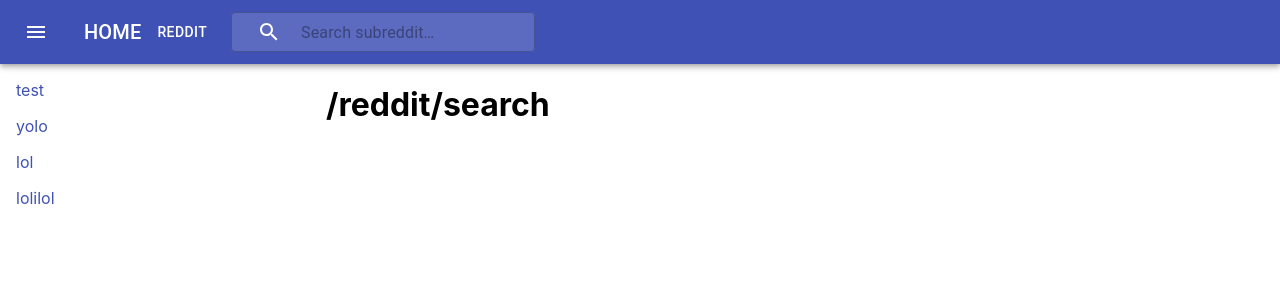
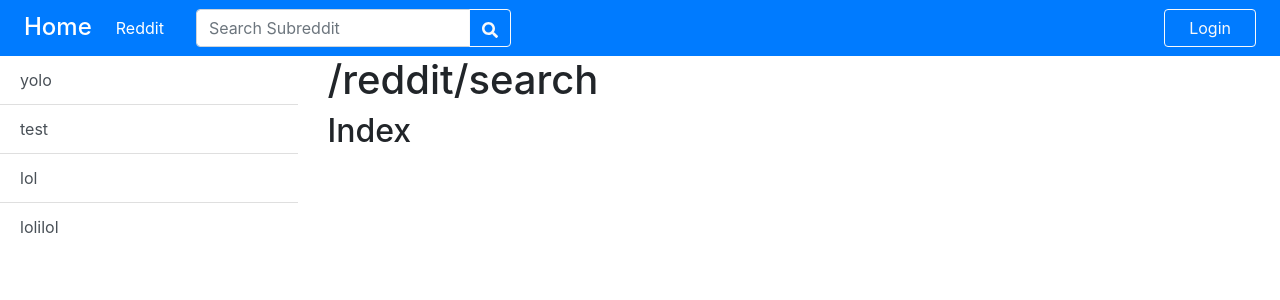
Before and after one commit to BOISSARD/test-next-graphql, a Next.js app in the folder app/: page /reddit/search in a window 1280 px wide. Shown: the top 300 px of the page. Built offline with nearby package versions, Linux system fonts and the light colour scheme.

Commit message:
Rechangement vers bootstrap + routing dynamique en cours

```diff
--- a/app/components/master.js
+++ b/app/components/master.js
@@ -1,28 +1,22 @@
-
 import Link from 'next/link'
 
-import List from '@material-ui/core/List';
-import ListItem from '@material-ui/core/ListItem';
-import LinkUI from '@material-ui/core/Link';
+import ListGroup from 'react-bootstrap/ListGroup'
 
 export default class Master extends React.Component {
 
     constructor(props) {
-      super(props);
-      this.list = props.list
-      //console.log("Master", this.list)
+        super(props);
+        this.list = props.list
+        //console.log("Master", this.list)
     }
 
     render() {
         return (
-            <div>
-                <List>
-                    <ListItem><Link href="/reddit/r/test"><LinkUI href="">test</LinkUI></Link></ListItem>
-                    <ListItem><Link href="/reddit/r/yolo"><LinkUI href="">yolo</LinkUI></Link></ListItem>
-                    <ListItem><Link href="/reddit/r/lol"><LinkUI href="">lol</LinkUI></Link></ListItem>
-                    <ListItem><Link href="/reddit/r/lolilol"><LinkUI href="">lolilol</LinkUI></Link></ListItem>
-                </List>
-            </div>
+            <ListGroup variant="flush"  className="bg-light sidebar">
+                {this.list.map(item => (
+                    <Link href={`/reddit/r/${item}`} key={item}><ListGroup.Item action >{item}</ListGroup.Item></Link>
+                ))}
+            </ListGroup>
         )
     }
 
--- a/app/layout/reddit.js
+++ b/app/layout/reddit.js
@@ -1,40 +1,21 @@
 import Master from "../components/master";
 
-import { makeStyles } from '@material-ui/core/styles';
-import Drawer from '@material-ui/core/Drawer';
-import Grid from '@material-ui/core/Grid';
-import Box from '@material-ui/core/Box';
-import Container from '@material-ui/core/Container';
+import Row from 'react-bootstrap/Row'
+import Col from 'react-bootstrap/Col'
 
 export default class RedditLayout extends React.Component {
 
 	constructor(props) {
 		super(props);
 		this.children = props.children
-		this.list = ["yolo", "test"]
-		this.classes = makeStyles((theme) => ({
-			drawer: {
-			  width: 240,
-			  flexShrink: 0,
-			  marginTop: 100,
-			},
-			drawerPaper: {
-			  width: 240,
-			},
-			content: {
-			  flexGrow: 1,
-			  padding: theme.spacing(3),
-			},
-			center: {
-				textAlign: 'center',
-			}
-		}));
+		this.list = ["yolo", "test", "lol", "lolilol"]
 	}
 
 	render() {
 		return (
-			<div className="bg-white antialiased">
-				<Grid container spacing={3}>
+			<div className="container-fluid myContainer">
+				<Row className="heigh100">
+					{/* <Grid container spacing={3}>
 						<Grid item xs={3}>
 							<Master list={this.list} />
 						</Grid>
@@ -43,7 +24,7 @@ export default class RedditLayout extends React.Component {
 								{this.children}
 							</Box >
 						</Grid>
-				</Grid>
+					</Grid> */}
 
 					{/* <Drawer
 						className={this.classes.drawer}
@@ -55,7 +36,24 @@ export default class RedditLayout extends React.Component {
 					<main className={this.classes.content}>
 						{this.children}
 					</main> */}
+					<Col xs={4} md={3} ><Master list={this.list} /></Col>
+					<Col>{this.children}</Col>
 
+				</Row>
+
+			<style jsx>{`
+				.myContainer {
+					height: calc(100vh - 60px);
+					width: 100%;
+					display: flex;
+					flex-direction: column;
+					margin: 0;
+					padding: 0;
+				}
+				.heigh100 {
+					height: 100vh;
+				}
+			`}</style>
 			</div>
 		)
 	}
--- /dev/null
+++ b/app/layout/search.js
@@ -0,0 +1,30 @@
+import RedditLayout from './reddit'
+
+import Router from 'next/router'
+
+export default class SearchLayout extends React.Component {
+
+    static async getInitialProps({query}) {
+        return query
+    }
+
+    constructor(props) {
+        super(props);
+        this.children = props.children
+        this.state = {
+            subreddit: props.subreddit
+        }
+        console.log("SearchLayout", props, this.state)
+    }
+
+    render() {
+        return (
+            <RedditLayout>
+                <h1 className="title">
+                    /reddit/search
+                </h1>
+                {this.children}
+            </RedditLayout>
+        )
+    }
+}
--- a/app/pages/_app.js
+++ b/app/pages/_app.js
@@ -1,40 +1,46 @@
 import Head from 'next/head'
 import Link from 'next/link'
+// import Router from 'next/router'
+import { useRouter } from 'next/router'
 
-import { fade, makeStyles } from '@material-ui/core/styles';
-import AppBar from '@material-ui/core/AppBar';
-import Toolbar from '@material-ui/core/Toolbar';
-import Typography from '@material-ui/core/Typography';
-import Button from '@material-ui/core/Button';
-import IconButton from '@material-ui/core/IconButton';
-import MenuIcon from '@material-ui/icons/Menu';
-import SearchIcon from '@material-ui/icons/Search';
-import TextField from '@material-ui/core/TextField';
-import InputAdornment from '@material-ui/core/InputAdornment';
+// import { useHistory, withRouter } from 'react-router-dom';
 
-const useStyles = makeStyles((theme) => ({
-    grow: {
-        flexGrow: 1,
-    },
-    menuButton: {
-        marginRight: theme.spacing(2),
-    },
-    search: {
-        backgroundColor: fade(theme.palette.common.white, 0.15),
-        borderColor: 'white',
-        borderRadius: theme.shape.borderRadius,
-        marginRight: theme.spacing(2),
-        marginLeft: theme.spacing(2),
-        color: 'white'
-    },
-    searchIcon: {
-        color: 'white'
+import 'bootstrap/dist/css/bootstrap.css';
+
+import Navbar from 'react-bootstrap/Navbar'
+import Nav from 'react-bootstrap/Nav'
+import Form from 'react-bootstrap/Form'
+import Button from 'react-bootstrap/Button'
+import InputGroup from 'react-bootstrap/InputGroup'
+
+import { FaSearch } from 'react-icons/fa';
+
+var state = { subreddit: null }
+
+// class MyApp extends React.Component {
+// export default class MyApp extends React.Component {
+export default function MyApp({Component, pageProps}) {
+
+    /*constructor(props) {
+        super(props);
+        console.log("MyApp", props)
+        this.component = props.Component
+        this.pageProps = props.pageProps
+        this.state = { subreddit: null }
+        this.handleSubmit = this.handleSubmit.bind(this);
+    }*/
+    const router = useRouter()
+
+    function handleSubmit(event) {
+        console.log("handleSubmit", event, state);
+        event.preventDefault();
+        //let history = useHistory();
+        //Router.push('/reddit/search')
+        // router.push('/reddit/search')
+        router.push(`/reddit/search/${!!state.subreddit? state.subreddit : ""}`)
     }
-}));
 
-export default function MyApp({ Component, pageProps }) {
-    const classes = useStyles();
-
+    //render() {
         return (
             <>
                 <Head>
@@ -42,35 +48,26 @@ export default function MyApp({ Component, pageProps }) {
                     <link rel="icon" href="/logo.jpg" />
                 </Head>
 
-            <AppBar position="static">
-                <Toolbar>
-                    <IconButton
-                        edge="start"
-                        className={classes.menuButton}
-                        color="inherit"
-                    >
-                        <MenuIcon />
-                    </IconButton>
-                    <Link href="/"><Button color="inherit"><Typography variant="h6" noWrap>Home</Typography></Button></Link>
-                    <Link href="/reddit"><Button color="inherit">Reddit</Button></Link>
-                    <form>
-                        <TextField
-                            variant="outlined"
-                            placeholder="Search subreddit…"
-                            size="small"
-                            className={classes.search}
-                            InputProps={{
-                                startAdornment: (
-                                    <InputAdornment position="start">
-                                        <Link href="/reddit/search"><IconButton className={classes.searchIcon}><SearchIcon /></IconButton></Link>
-                                    </InputAdornment>
-                                ),
-                            }}
-                        />
+                <Navbar bg="primary">
+                    <Navbar.Brand className="ml-2"><Link href="/"><a className="h4 text-white">Home</a></Link></Navbar.Brand>
+                    <Navbar.Toggle aria-controls="basic-navbar-nav" />
+                    <Nav className="mr-4">
+                    <Nav.Link ><Link href="/reddit"><span className="btn-link text-white">Reddit</span></Link></Nav.Link>
+                    </Nav>
+                    {/* <form className="mr-auto" onSubmit={this.handleSubmit}> */}
+                    <form className="mr-auto" onSubmit={handleSubmit}>
+                            <InputGroup>
+                                {/* <Form.Control placeholder="Search Subreddit" type="text" onChange={event => this.state.subreddit = event.target.value}/> */}
+                                <Form.Control placeholder="Search Subreddit" type="text" onChange={event => state.subreddit = event.target.value}/>
+                                <InputGroup.Append>
+                                    <Button variant="outline-light" type="submit"><FaSearch /></Button>
+                                </InputGroup.Append>
+                            </InputGroup>
                     </form>
-                </Toolbar>
-            </AppBar>
+                    <Link href="/login"><Button variant="outline-light" className="mr-2 px-4">Login</Button></Link>
+                </Navbar>
 
+                {/* <this.component {...this.pageProps} /> */}
                 <Component {...pageProps} />
 
                 <style jsx global>{`
@@ -89,4 +86,7 @@ export default function MyApp({ Component, pageProps }) {
             `}</style>
             </>
         )
+    //}
 }
+
+// export default withRouter(MyApp);
--- a/app/pages/reddit/index.js
+++ b/app/pages/reddit/index.js
@@ -1,7 +1,7 @@
 import RedditLayout from '../../layout/reddit'
 import Link from 'next/link'
 
-export default function Home() {
+export default function Reddit() {
 	return (
 		<RedditLayout>
 			<h1 className="title">
--- a/app/pages/reddit/search.js
+++ /dev/null
@@ -1,11 +0,0 @@
-import RedditLayout from '../../layout/reddit'
-
-export default function Home() {
-    return (
-        <RedditLayout>
-            <h1 className="title">
-                /reddit/search
-            </h1>
-        </RedditLayout>
-    )
-  }
--- /dev/null
+++ b/app/pages/reddit/search/index.js
@@ -0,0 +1,19 @@
+import Router from 'next/router'
+import SearchLayout from '../../../layout/search'
+
+export default class SearchDefault extends React.Component {
+
+    constructor(props) {
+        super(props);
+        console.log("SearchDefault", props)
+    }
+
+    render() {
+        return (
+            <SearchLayout>
+                <h2>Index</h2>
+            </SearchLayout>
+        )
+    }
+
+}
```
Also changed, not shown: app/package.json (+5 -4 lines), app/pages/index.js (+4 -15 lines), app/pages/reddit/r/[sub].js (+54 -15 lines), app/pages/reddit/search/[sub].js (added, +19 -0 lines), 1 other file (tests, documents, lock files or other folders). Lines whose indentation alone changed are shown as unchanged.
